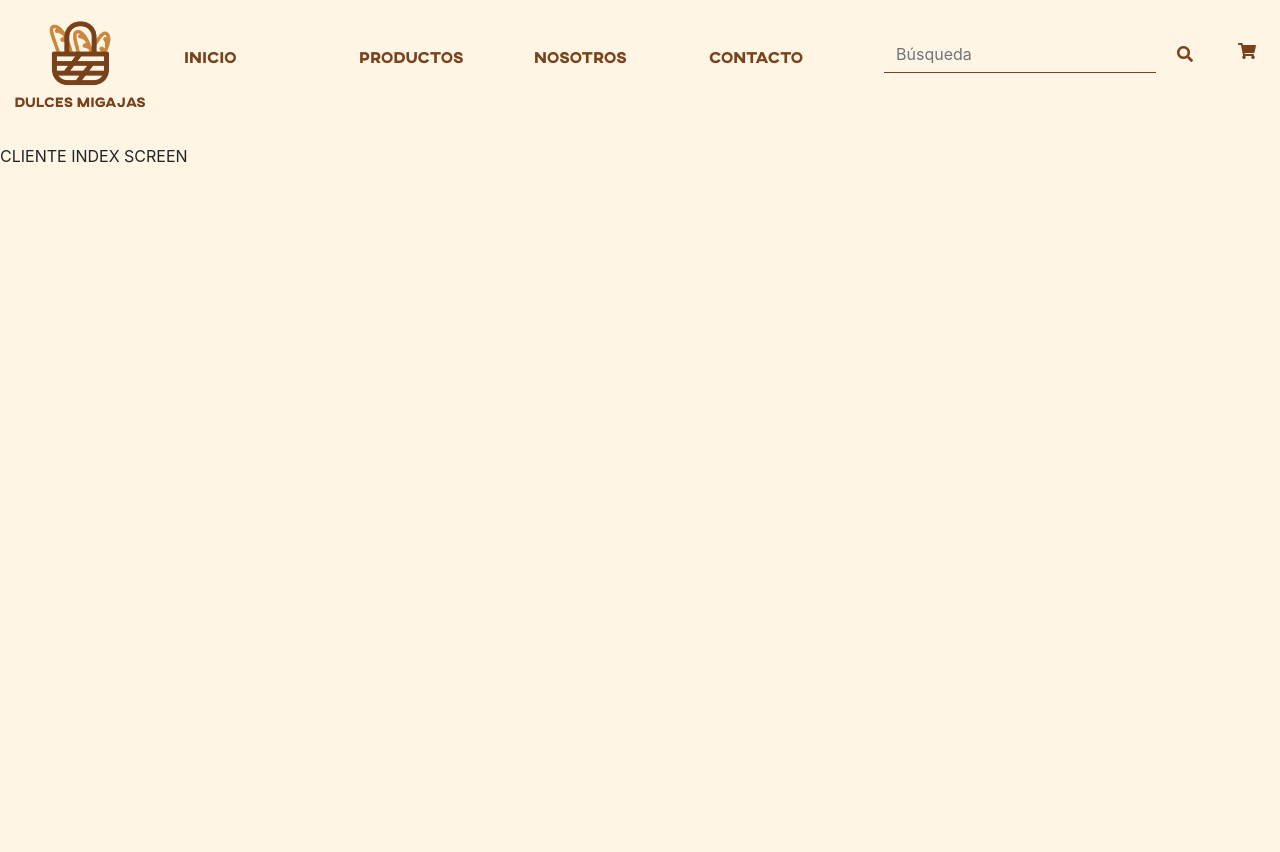
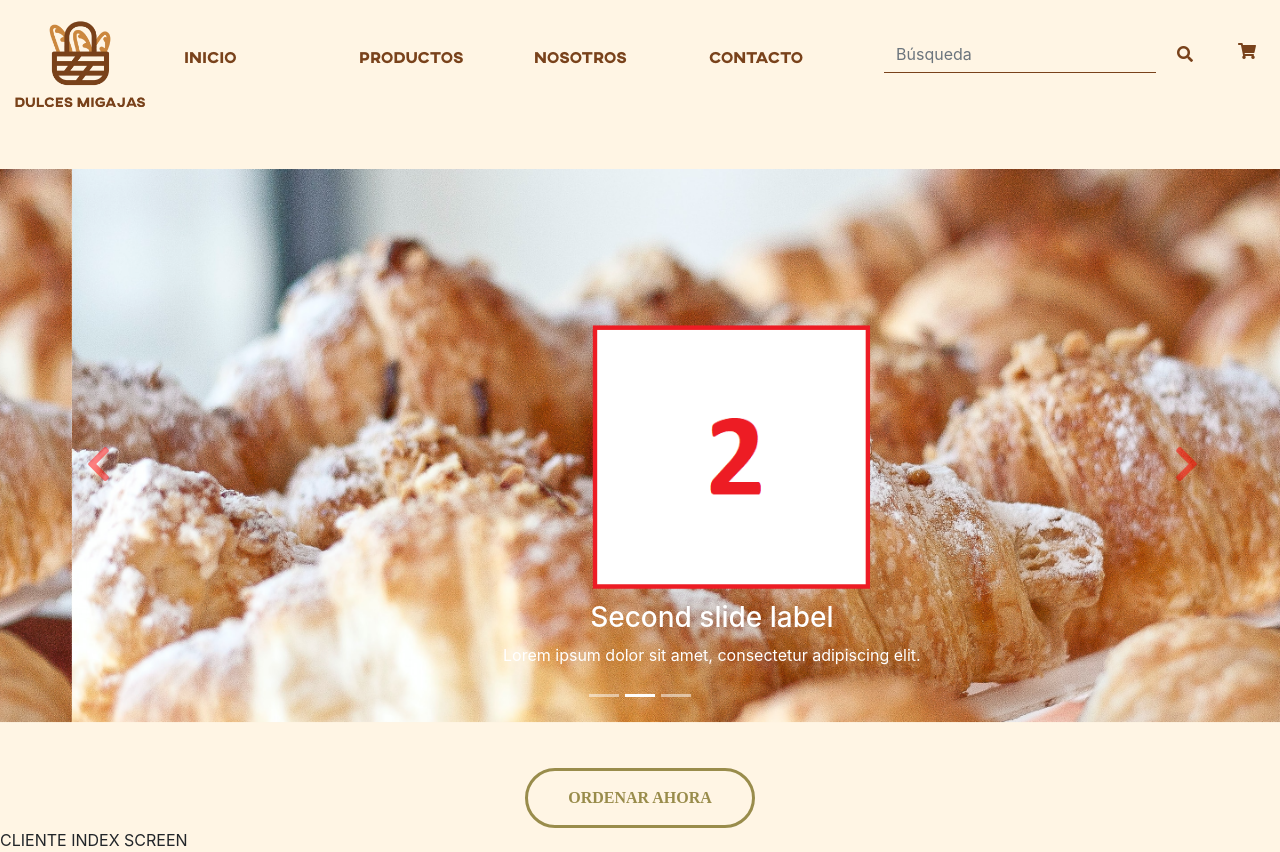
Before and after one commit to JuanCaychoPaucar/front-proyecto-grupal-final, a React (Create React App) app in the folder proyecto-pasteleria-react/: page / in a window 1280 px wide. Before the commit the page ends 800 px from the top, so only its background shows below. Built offline with nearby package versions, Linux system fonts and the light colour scheme.

Commit message:
ClienteCarruselIndex, con imagenes estaticas y customizado de flechas de control

```diff
--- /dev/null
+++ b/proyecto-pasteleria-react/src/modules/cliente/components/ClienteCarruselIndex.js
@@ -0,0 +1,61 @@
+import React from 'react';
+import { Carousel } from 'react-bootstrap';
+
+
+import carrusel_1 from "./../../../assets/img/carrusel-1.png";
+import carrusel_2 from "./../../../assets/img/carrusel-2.png";
+import carrusel_3 from "./../../../assets/img/carrusel-3.png";
+
+const ClienteCarruselIndex = () => {
+
+    return (
+        <>
+            <Carousel
+                prevIcon={<span className="carousel-control-next-icon carrusel-flecha"><i className="fas fa-chevron-left"></i></span>}
+                nextIcon={<span className="carousel-control-next-icon carrusel-flecha"><i className="fas fa-chevron-right"></i></span>}
+            >
+                <Carousel.Item>
+                    <img
+                        className="d-block w-100"
+                        src={carrusel_1}
+                        alt="First slide"
+                    />
+                    <Carousel.Caption>
+                        <h3>First slide label</h3>
+                        <p>Nulla vitae elit libero, a pharetra augue mollis interdum.</p>
+                    </Carousel.Caption>
+                </Carousel.Item>
+
+                <Carousel.Item>
+                    <img
+                        className="d-block w-100"
+                        src={carrusel_2}
+                        alt="Third slide"
+                    />
+
+                    <Carousel.Caption>
+                        <h3>Second slide label</h3>
+                        <p>Lorem ipsum dolor sit amet, consectetur adipiscing elit.</p>
+                    </Carousel.Caption>
+                </Carousel.Item>
+
+                <Carousel.Item>
+                    <img
+                        className="d-block w-100"
+                        src={carrusel_3}
+                        alt="Third slide"
+                    />
+
+                    <Carousel.Caption>
+                        <h3>Third slide label</h3>
+                        <p>Praesent commodo cursus magna, vel scelerisque nisl consectetur.</p>
+                    </Carousel.Caption>
+                </Carousel.Item>
+
+            </Carousel>
+            <button className="boton-ordenar">ORDENAR AHORA</button>
+        </>
+    )
+}
+
+export default ClienteCarruselIndex;
--- /dev/null
+++ b/proyecto-pasteleria-react/src/modules/cliente/screens/index/ClienteIndexScreen.css
@@ -0,0 +1,119 @@
+.section-top {
+  max-width: 1440px;
+  margin: 0 auto;
+  margin-top: 1.5rem;
+  display: flex;
+  flex-direction: column;
+  align-items: center;
+}
+.carousel-control-next-icon{
+  background-image: none;
+}
+.carrusel-flecha {
+  color: red;
+  font-size: 2.5rem;
+  vertical-align: middle;
+}
+
+.section-top button {
+  margin-top: 45px;
+  width: 230px;
+  height: 60px;
+  background-color: transparent;
+  border: 3px solid var(--oliva);
+  border-radius: 30px;
+  text-align: center;
+  font-family: var(--fuente-lora), serif;
+  font-size: 16px;
+  font-weight: bold;
+  color: var(--oliva);
+}
+
+.section-top button:hover {
+  background-color: var(--oliva);
+  color: white;
+  border-color: var(--oliva);
+}
+
+.section-bottom {
+  /* max-width: 1440px;
+  margin: 0 auto; */
+  text-align: center;
+  position: relative;
+  display: flex;
+  flex-direction: column;
+  margin-top: 7.18rem;
+  height: 640px;
+  width: 100%;
+}
+
+.section-bottom-fondo {
+  /* background-image: url(../img/fondo_ofertas_dia_transparente.png); */
+  background-repeat: repeat;
+  opacity: 0.1;
+  height: 100%;
+}
+
+.section-bottom-titulo {
+  position: absolute;
+  margin-top: 4.25rem;
+  width: 100%;
+}
+
+.section-bottom-titulo h3 {
+  width: 100%;
+  color: var(--negro);
+  font-family: var(--fuente-lora);
+  font-style: italic;
+  font-size: 2.25rem;
+  text-align: center;
+}
+
+.section-bottom-ofertas {
+  position: absolute;
+  top: 171px;
+  max-width: 1440px;
+  align-self: center;
+  margin: 0 auto;
+  justify-content: space-evenly;
+}
+
+.card-ofertas {
+  display: flex;
+  flex-direction: row;
+  margin-bottom: 1.5rem;
+}
+
+.card-ofertas-img {
+  width: 230px;
+  height: 180px;
+}
+
+.card-ofertas-information {
+  display: flex;
+  flex-direction: column;
+  padding: 1.5rem 1.5rem;
+  justify-content: space-between;
+}
+
+.card-ofertas-information-top {
+  flex: 2.5;
+}
+
+.card-ofertas-information-bottom {
+  flex: 1;
+  font-size: 1rem;
+}
+
+/* MEDIA */
+@media (max-width: 1431px) {
+  .section-bottom {
+    height: 850px;
+  }
+}
+
+@media (max-width: 954px) {
+  .section-bottom {
+    height: 1480px;
+  }
+}
--- a/proyecto-pasteleria-react/src/modules/cliente/screens/index/ClienteIndexScreen.js
+++ b/proyecto-pasteleria-react/src/modules/cliente/screens/index/ClienteIndexScreen.js
@@ -1,10 +1,18 @@
 import React from 'react'
-import ClienteHeaderIndex from '../../components/ClienteHeaderIndex'
+import ClienteCarruselIndex from '../../components/ClienteCarruselIndex';
+import ClienteHeaderIndex from '../../components/ClienteHeaderIndex';
+
+import "./ClienteIndexScreen.css";
 
 const ClienteIndexScreen = () => {
     return (
         <>
             <ClienteHeaderIndex />
+            <main>
+                <section className="section-top">
+                    <ClienteCarruselIndex />
+                </section>
+            </main>
             CLIENTE INDEX SCREEN
         </>
     )
```
Also changed, not shown: proyecto-pasteleria-react/src/modules/cliente/components/ClienteHeaderIndex.js (+1 -7 lines), proyecto-pasteleria-react/src/modules/cliente/components/ClienteHeaderIndex.css (renamed from proyecto-pasteleria-react/src/modules/cliente/components/header.css).
